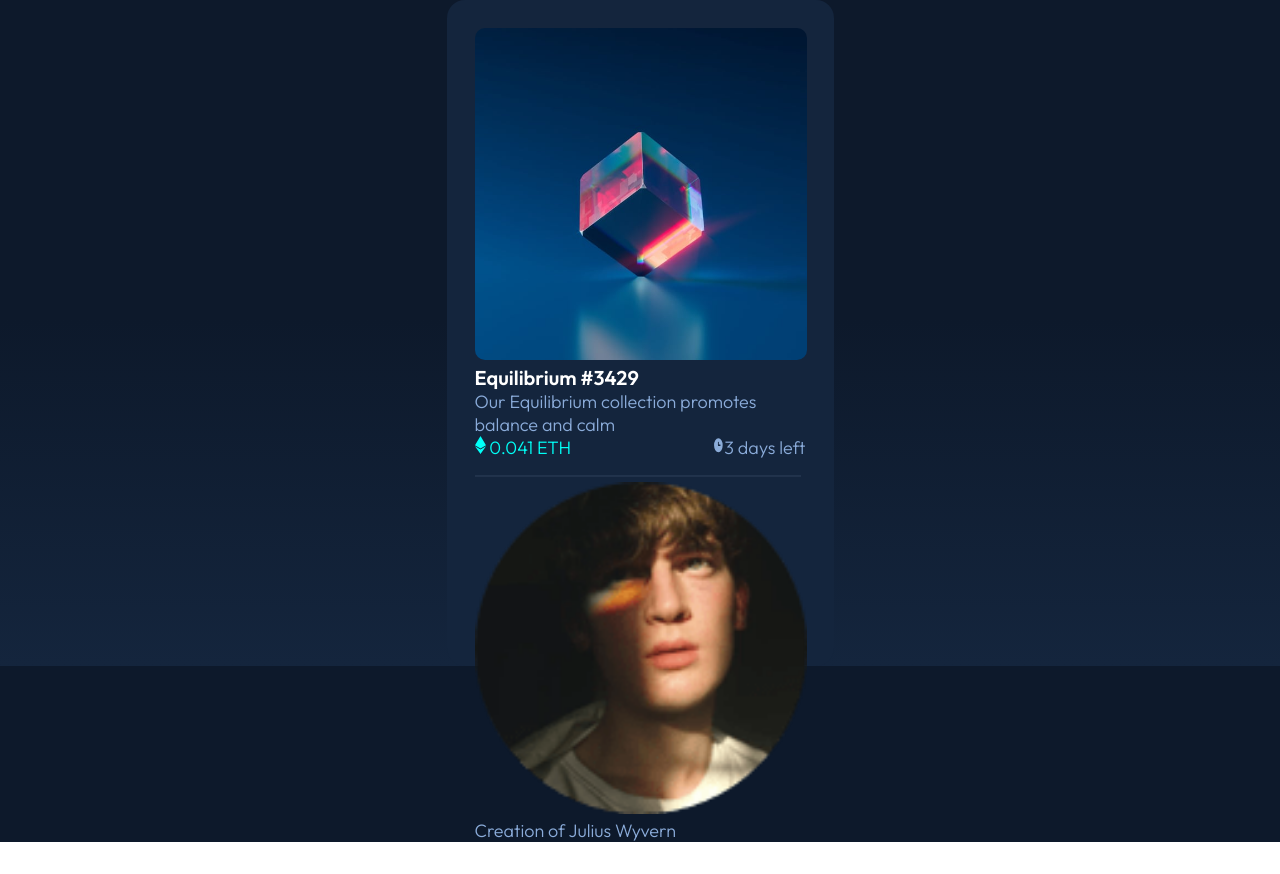
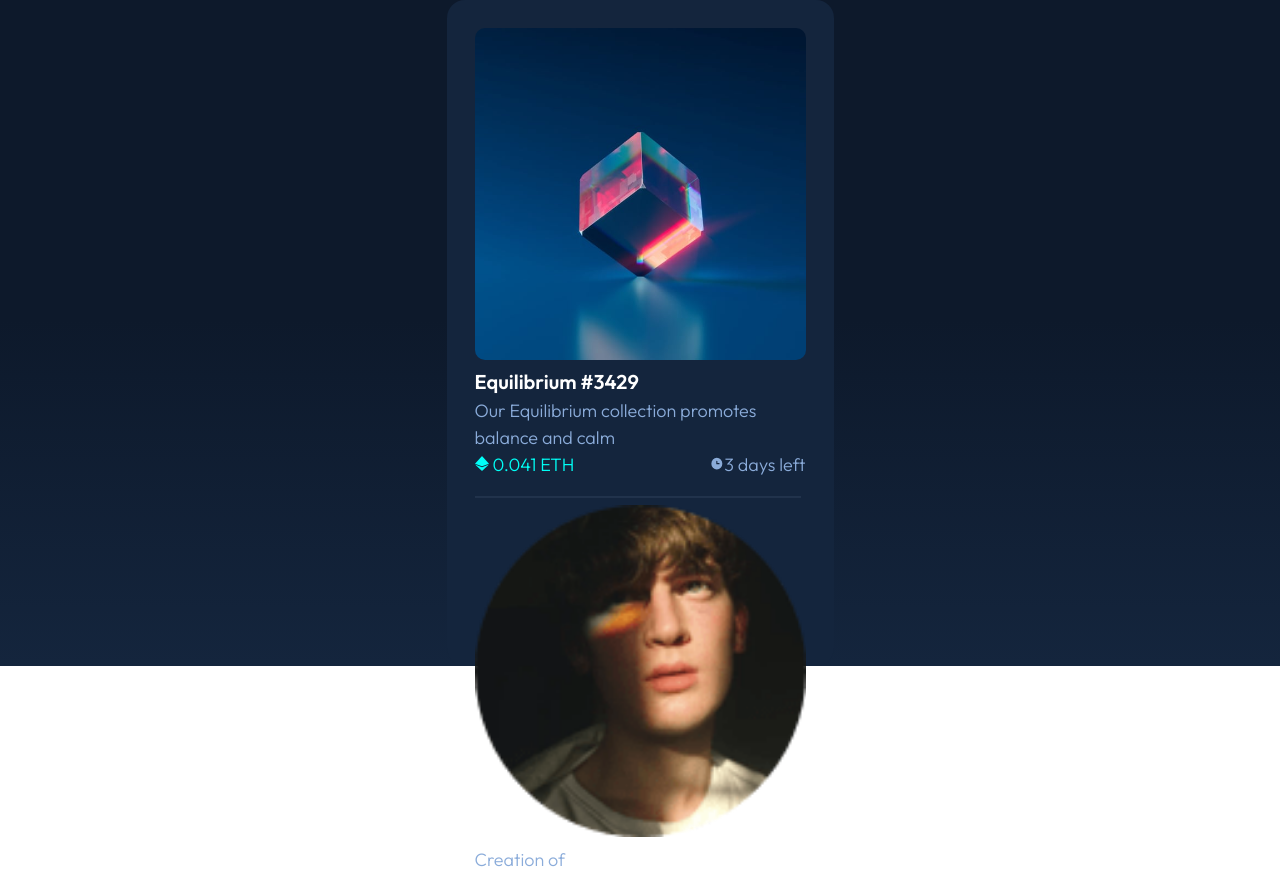
Before and after one commit to Skarzyll/Projeto-Componente-Cartao-NFT-de-Pre-visualizacao, a plain HTML site: page index.html in a window 1280 px wide. Before the commit the page ends 842 px from the top, so only its background shows below. Drawn offline with nearby package versions, Linux system fonts and the light colour scheme.

Commit message:
Update html and scss

```diff
--- a/css/index.scss
+++ b/css/index.scss
@@ -1,5 +1,6 @@
 @charset 'UTF-8';
 @import url('https://fonts.googleapis.com/css2?family=Outfit:wght@300;400;600&display=swap');
+@import "https://cdn.jsdelivr.net/npm/bulma@0.9.4/css/bulma.min.css";
 
 * {
     margin: 0;
@@ -38,27 +39,45 @@ main {
         border-radius: 10px;
     }
 
-    h3.phover {
+    a.phover {
         color: white;
         font-size: 20px;
-        font-weight: 700;
+        font-weight: 600;
     }
 
     article {
         display: flex;
         justify-content: space-between;
+        text-align: center;
 
         img {
-            width: 11px;
-            height: 18px;
+            width: 14.118px;
+            height: 14.903px;
         }
 
-        p.phover {
+        img#clock {
+            width: 14.118px;
+            height: 14.903px;
+        }
+
+        p#th {
             color: $hovercolor;
         }
     }
 
-    .hover:hover {
+    strong.phover {
+        color: white;
+    }
+
+    strong {
+        font-weight: 600;
+    }
+
+    a {
+        text-decoration: none;
+    }
+
+    .phover:hover {
         color: $hovercolor;
     }
 }
--- a/index.html
+++ b/index.html
@@ -5,6 +5,7 @@
     <meta name="viewport" content="width=device-width, initial-scale=1.0">
     <link rel="stylesheet" href="css/index.css">
     <link rel="shortcut icon" href="images/favicon-32x32.png" type="image/x-icon">
+    <link rel="stylesheet" href="https://cdn.jsdelivr.net/npm/bulma@0.9.4/css/bulma.min.css">
     <title>Componente Cartão NFT de Pré-visualização</title>
 </head>
 <body>
@@ -12,20 +13,20 @@
 
         <img src="images/image-equilibrium.jpg" alt="Cube equilibrium image">
 
-        <h3 class="phover">Equilibrium #3429</h3>
+        <h3 class="phover"><a href="#" class="phover">Equilibrium #3429</a></h3>
 
         <p>Our Equilibrium collection promotes balance and calm</p>
 
         <article>
-            <p class="phover"><img src="images/icon-ethereum.svg" alt="Ethereum image"> 0.041 ETH</p>
-            <p><img src="images/icon-clock.svg" alt="Clock image">3 days left</p>
+            <p id="th"><img src="images/icon-ethereum.svg" alt="Ethereum image"> 0.041 ETH</p>
+            <p><img src="images/icon-clock.svg" alt="Clock image" id="clock">3 days left</p>
         </article>
 
         <svg xmlns="http://www.w3.org/2000/svg" width="326" height="2" viewBox="0 0 326 2" fill="none" class="line">
             <path d="M0 1H326" stroke="#2F415B"/>
         </svg>
 
-        <p id="autor"><img src="images/image-avatar.png" alt="Avatar image"> Creation of <strong class="phover">Julius Wyvern</strong></p>
+        <p><img src="images/image-avatar.png" alt="Avatar image"> Creation of <a href="#" class="phover"><strong class="phover">Julius Wyvern</strong></a></p>
 
     </main>
 </body>
```
Also changed, not shown: css/index.css, 1 other file.
